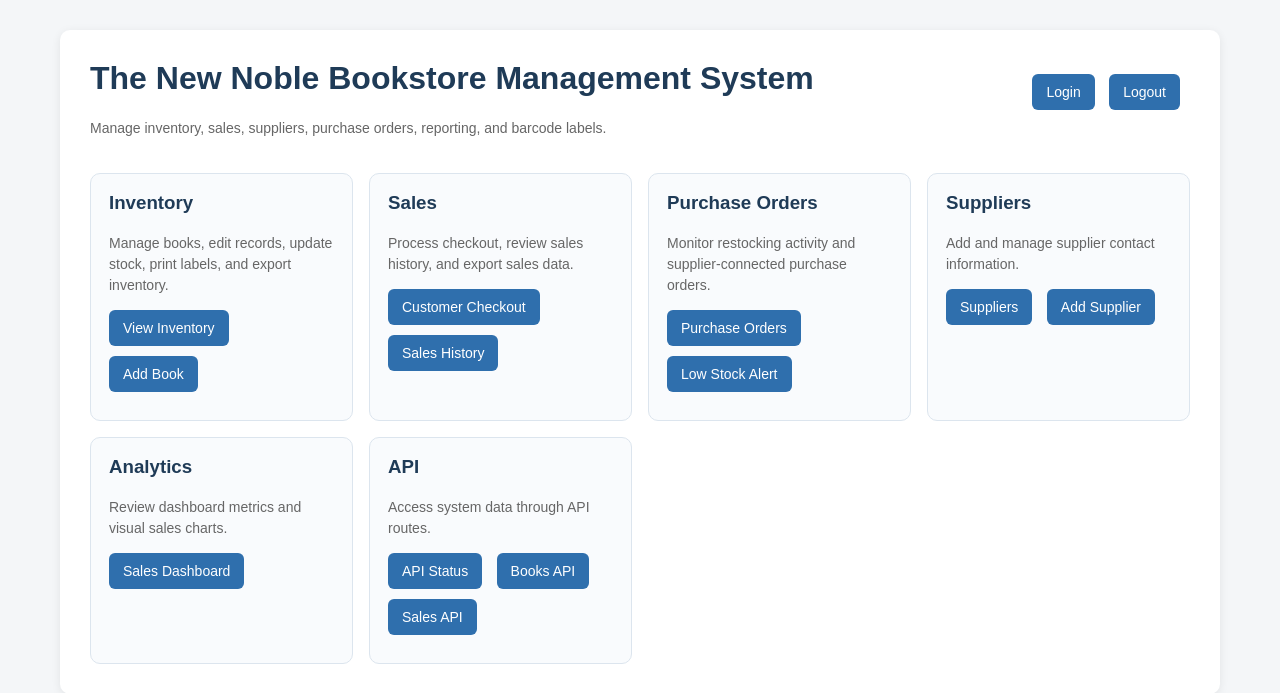
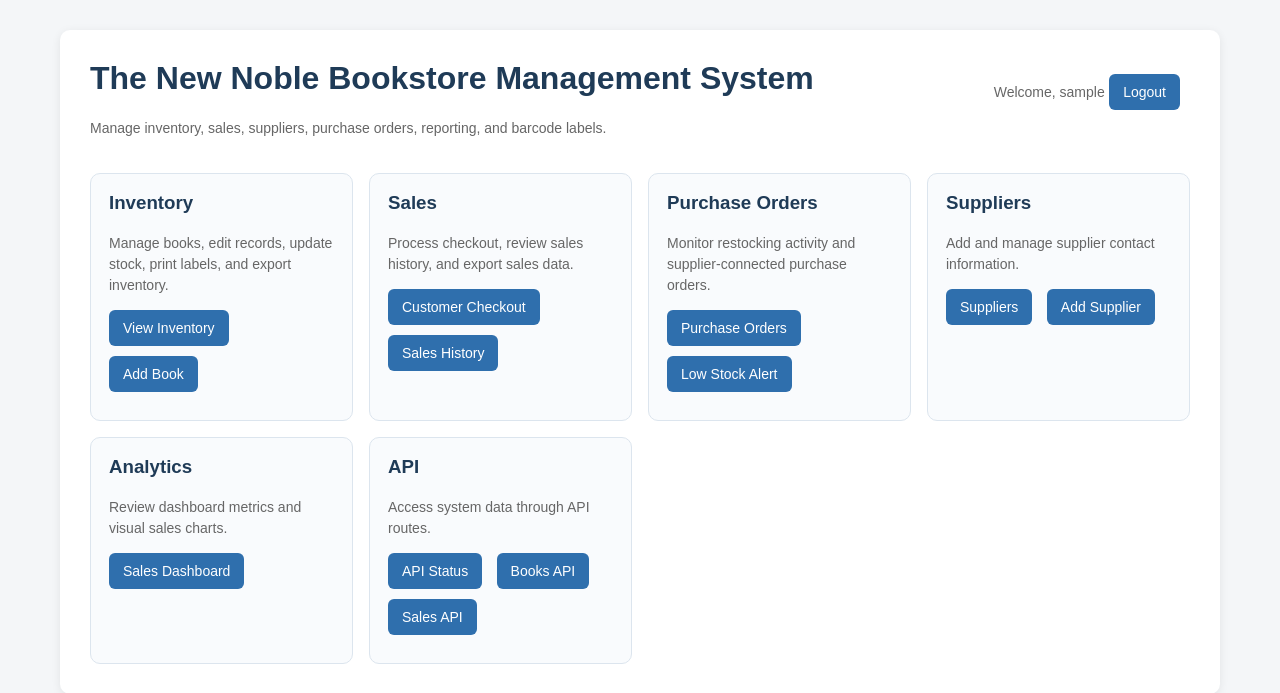
Before and after one commit to jospina07/noble-bookstore, a Flask app: page /home in a window 1280 px wide. Shown: the top 693 px of the page. Run offline with Flask 3, Linux system fonts and the light colour scheme; the visitor is signed in with stand-in values (Sample User, id 1).

Commit message:
Clean main dashboard UI (remove login button, add username display)

```diff
--- a/templates/index.html
+++ b/templates/index.html
@@ -11,10 +11,15 @@
         <div class="top-bar">
             <div>
                 <h1>The New Noble Bookstore Management System</h1>
-                <p class="muted">Manage inventory, sales, suppliers, purchase orders, reporting, and barcode labels.</p>
+                <p class="muted">
+                    Manage inventory, sales, suppliers, purchase orders, reporting, and barcode labels.
+                </p>
             </div>
+
             <div class="nav-links">
-                <a href="/login">Login</a>
+                {% if session.get("username") %}
+                    <span class="muted">Welcome, {{ session.get("username") }}</span>
+                {% endif %}
                 <a href="/logout" class="secondary-link">Logout</a>
             </div>
         </div>
```
